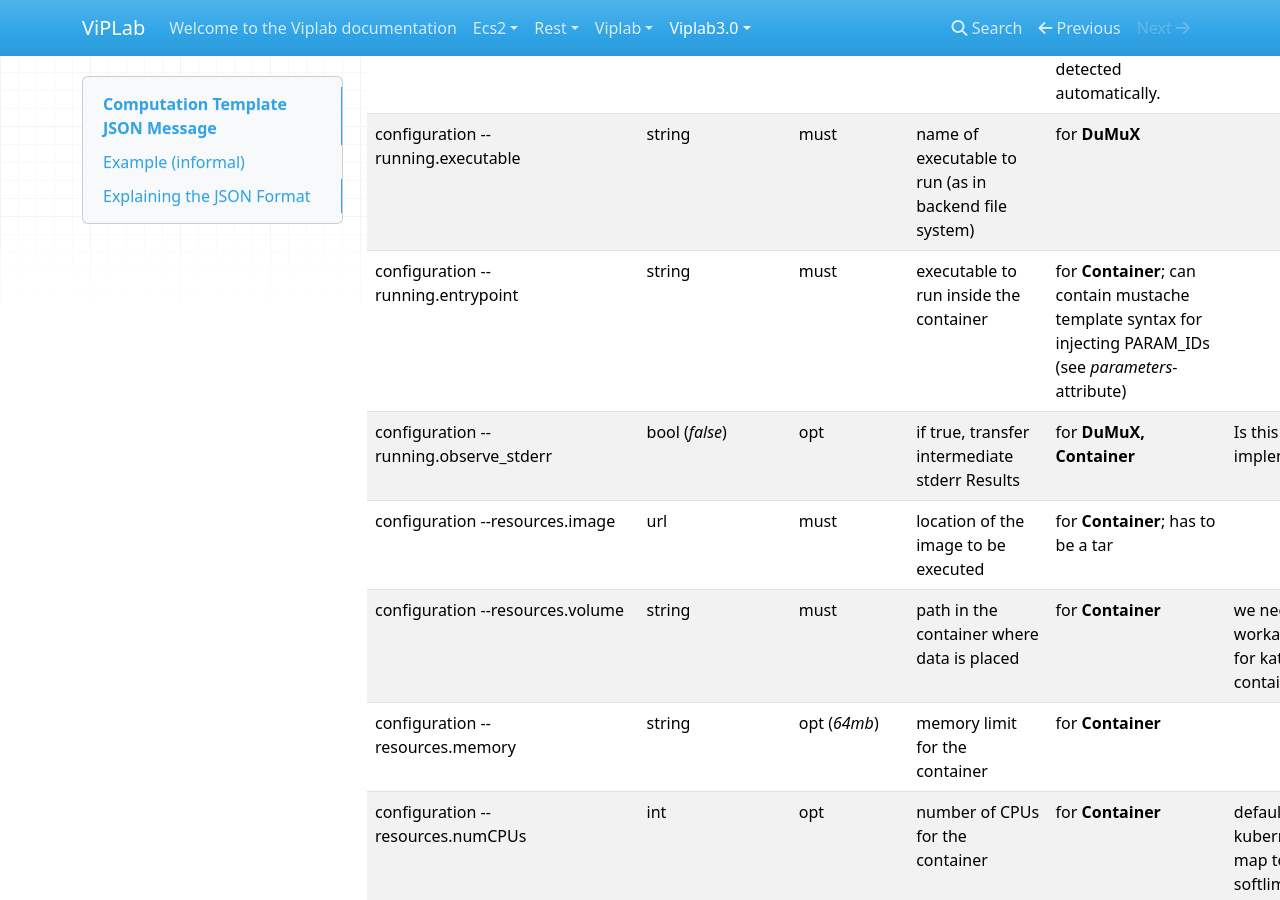
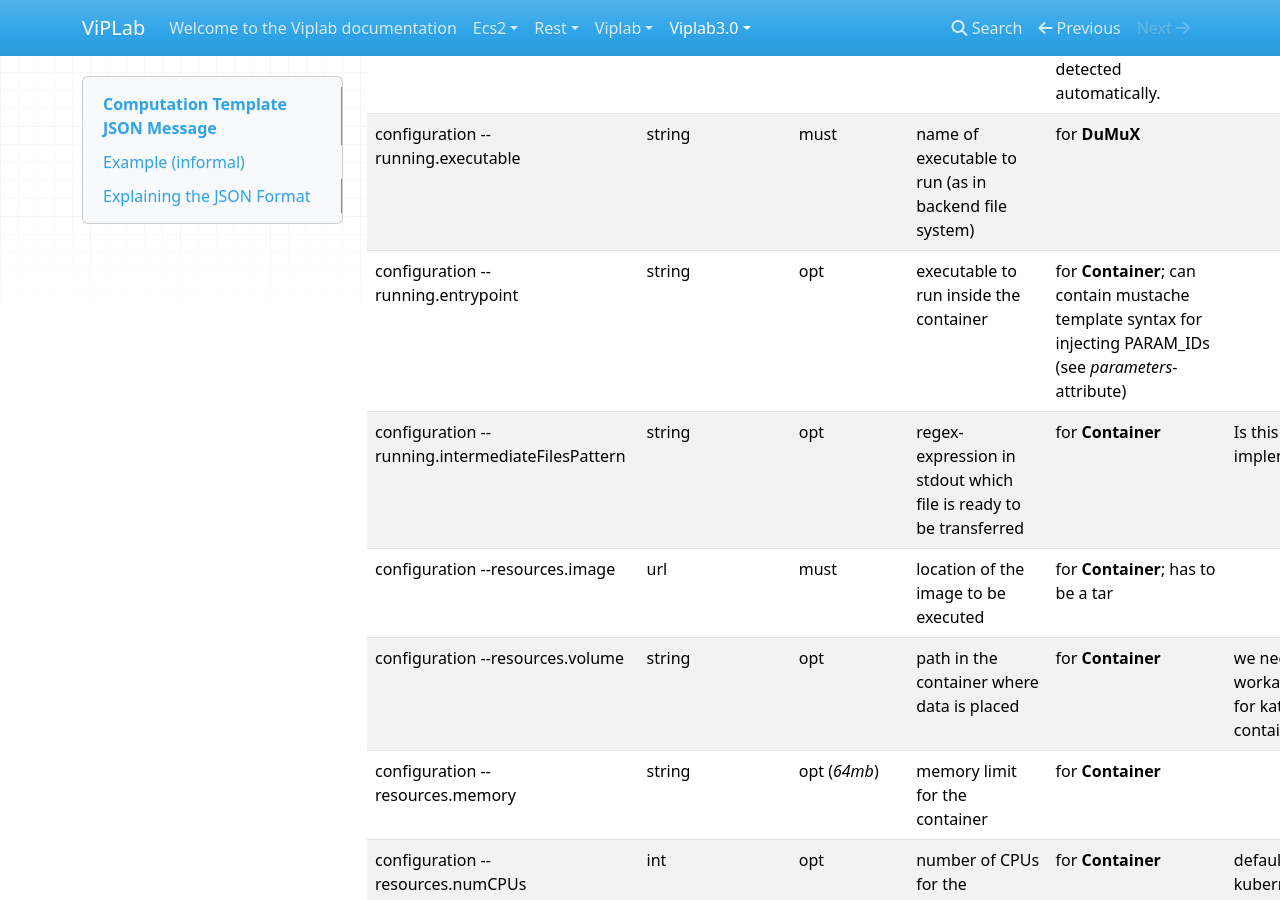
Before and after one commit to VirtualProgrammingLab/documentation, an MkDocs documentation site: the page built from docs/viplab3.0/computation_template.md, in a window 1280 px wide and 900 px high, scrolled down 5462 px. Built offline with MkDocs 1.6.1, drawn with Linux system fonts in a browser that asks for light colours; nearby versions of some CDN libraries.

Commit message:
[Fix] some variables aren't really required

```diff
--- a/docs/viplab3.0/computation_template.md
+++ b/docs/viplab3.0/computation_template.md
@@ -115,10 +115,10 @@ Note: `//` with text following until EOL is a comment,
 |configuration --running.flags |string |opt |flags given to JVM | for **Java** | |
 |configuration --running.mainClass |string |opt (if unique) / must (if not unique) |class containing "public static void main(String[] args) {" | for **Java**: "args" may be another name. If main function is unique, its correct class should be detected automatically.| |
 |configuration --running.executable |string |must |name of executable to run (as in backend file system)| for **DuMuX** | |
-|configuration --running.entrypoint | string | must | executable to run inside the container | for **Container**; can contain mustache template syntax for injecting PARAM_IDs (see *parameters*-attribute) |
-|configuration --running.observe_stderr |bool (*false*)|opt |if true, transfer intermediate stderr Results| for **DuMuX, Container**| Is this implemented?|
+|configuration --running.entrypoint | string | opt | executable to run inside the container | for **Container**; can contain mustache template syntax for injecting PARAM_IDs (see *parameters*-attribute) |
+|configuration --running.intermediateFilesPattern | string |opt | regex-expression in stdout which file is ready to be transferred | for **Container**| Is this implemented?|
 |configuration --resources.image | url | must | location of the image to be executed | for **Container**; has to be a tar |
-|configuration --resources.volume | string | must | path in the container where data is placed | for **Container** | we need workaround for kata containers?! |
+|configuration --resources.volume | string | opt | path in the container where data is placed | for **Container** | we need workaround for kata containers?! |
 |configuration --resources.memory | string | opt (*64mb*)| memory limit for the container | for **Container** | |
 |configuration --resources.numCPUs | int | opt | number of CPUs for the container | for **Container** | default?; kubernetes map to softlimit cpu-shares...|
 
```
